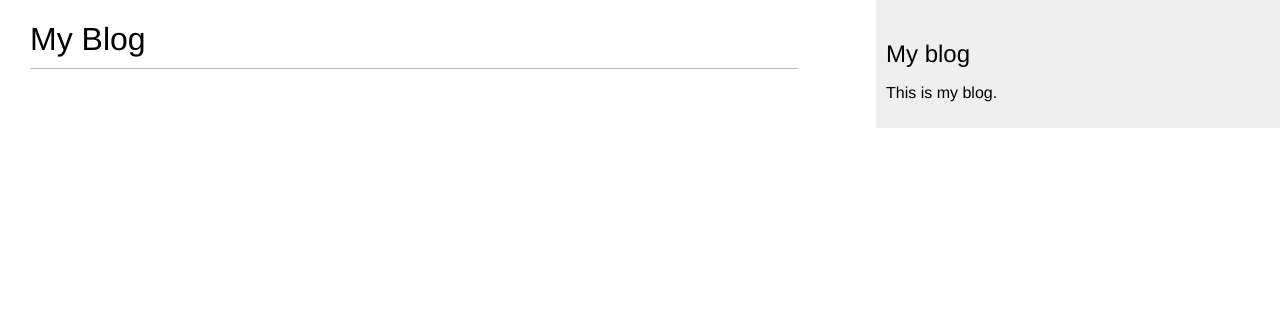
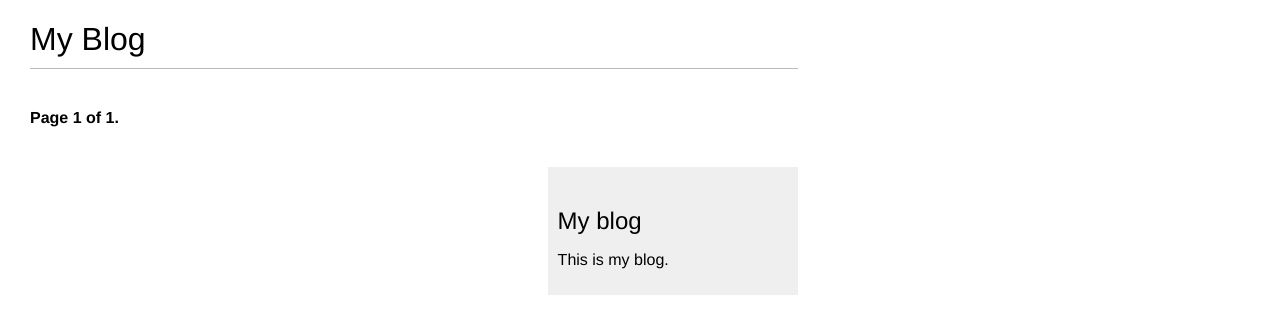
Before and after one commit to g1pd78/django_blog, a Django app: page /blog/ in a window 1280 px wide. Shown: the top 334 px of the page. Run offline with Django 4.2, Linux system fonts and the light colour scheme; data that the repository does not hold is empty.

Commit message:
handlers and new address method

```diff
--- a/mysite/blog/models.py
+++ b/mysite/blog/models.py
@@ -17,7 +17,7 @@
         PUBLISHED = 'PB', 'Published'
 
     title = models.CharField(max_length=250)
-    slug = models.CharField(max_length=250)
+    slug = models.SlugField(max_length=250, unique_for_date='publish')
     author = models.ForeignKey(User,
                                on_delete=models.CASCADE,
                                related_name='blog_posts')
@@ -42,4 +42,8 @@
         return self.title
 
     def get_absolute_url(self):
-        return reverse('blog:post_detail', args=[self.id])
+        return reverse('blog:post_detail',
+                        args=[self.publish.year,
+                        self.publish.month,
+                        self.publish.day,
+                        self.slug])
--- a/mysite/blog/templates/blog/post/list.html
+++ b/mysite/blog/templates/blog/post/list.html
@@ -6,7 +6,7 @@
     <h1>My Blog</h1>
     {% for post in posts %}
         <h2>
-            <a href="{% url 'blog:post_detail' post.id %}">
+            <a href="{{ post.get_absolute_url }}">
                 {{ post.title }}
             </a>
         </h2>
@@ -15,4 +15,5 @@
         </p>
         {{ post.body|truncatewords:30|linebreaks }}
     {% endfor %}
+    {% include "pagination.html" with page=posts %}
 {% endblock %}
--- /dev/null
+++ b/mysite/blog/templates/pagination.html
@@ -0,0 +1,13 @@
+<div class="pagination">
+    <span class="step-links">
+        {% if page.has_previous %}
+            <a href="?page={{ page.previous_page_number }}">Previous</a>
+        {% endif %}
+    <span class="current">
+        Page {{ page.number }} of {{ page.paginator.num_pages }}.
+    </span>
+        {% if page.has_next %}
+            <a href="?page={{ page.next_page_number }}">Next</a>
+        {% endif %}
+    </span
+</div>
--- a/mysite/blog/urls.py
+++ b/mysite/blog/urls.py
@@ -5,5 +5,5 @@
 
 urlpatterns = [
     path('', views.post_list, name='post_list'),
-    path('<int:id>/', views.post_detail, name='post_detail'),
+    path('<int:year>/<int:month>/<int:day>/<slug:post>/', views.post_detail, name='post_detail'),
 ]
--- a/mysite/blog/views.py
+++ b/mysite/blog/views.py
@@ -1,17 +1,31 @@
 from django.shortcuts import render, get_object_or_404
 from .models import Post
+from django.core.paginator import Paginator, EmptyPage, PageNotAnInteger
 
-def post_detail(request, id):
+
+def post_detail(request, year, month, day, post):
     post = get_object_or_404(Post,
-                             id=id,
-                             status=Post.Status.PUBLISHED)
+                             status=Post.Status.PUBLISHED,
+                             slug=post,
+                             publish__year=year,
+                             publish__month=month,
+                             publish__day=day)
 
     return render(request,
                   'blog/post/detail.html',
                   {'post': post})
 
 def post_list(request):
-    posts = Post.published.all()
+    post_list = Post.published.all()
+    paginator = Paginator(post_list, 3)
+    page_number = request.GET.get('page', 1)
+    try:
+        posts = paginator.page(page_number)
+    except PageNotAnInteger:
+        posts = paginator.page(1)
+    except EmptyPage:
+        posts = paginator.page(paginator.num_pages)
+
     return render(request,
                   'blog/post/list.html',
                   {'posts': posts})
```
